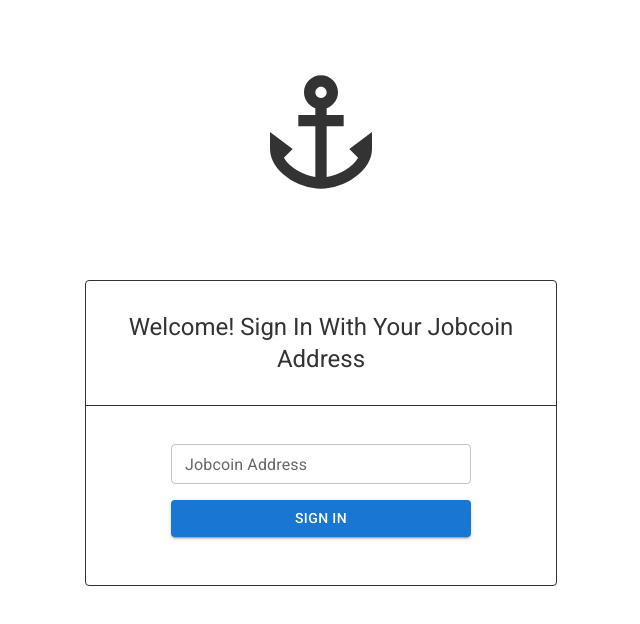
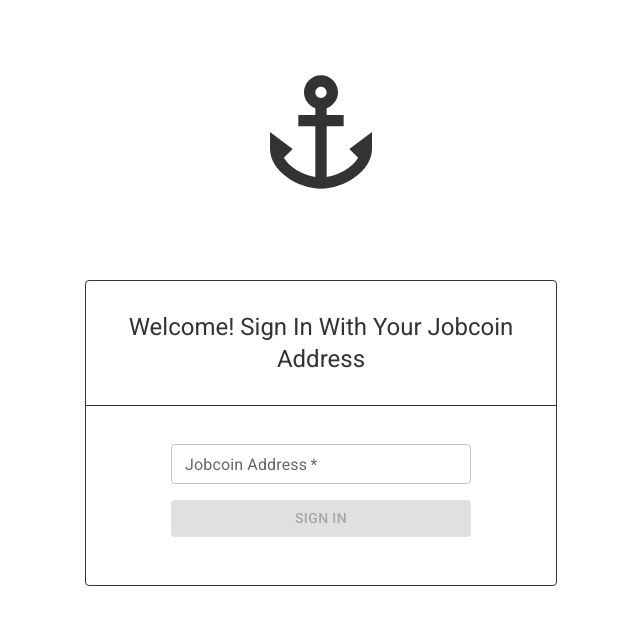
Before and after one commit to EnshaednHiker/jobcoin, a Next.js app: page / in a window 1280 px wide. Shown: the top 624 px of the page, without its empty margins (319-959 px from the left). Built offline with nearby package versions, Linux system fonts and the light colour scheme.

Commit message:
full functionality and API calls done on the sign in page

```diff
--- a/components/NavigationBar/index.tsx
+++ b/components/NavigationBar/index.tsx
@@ -4,7 +4,6 @@ import Box from "@mui/material/Box";
 import Toolbar from "@mui/material/Toolbar";
 import Typography from "@mui/material/Typography";
 import Button from "@mui/material/Button";
-import AccountCircleRoundedIcon from "@mui/icons-material/AccountCircleRounded";
 import Link from "next/link";
 import { useRouter } from "next/router";
 
--- a/components/SignInPage/index.tsx
+++ b/components/SignInPage/index.tsx
@@ -1,7 +1,18 @@
+import {
+  ChangeEventHandler,
+  KeyboardEventHandler,
+  useCallback,
+  useState,
+} from "react";
 import type { NextPage } from "next";
 import Head from "next/head";
+import { useRouter } from "next/router";
 import Button from "@mui/material/Button";
 import TextField from "@mui/material/TextField";
+import escapeHtml from "escape-html";
+
+import { getAddress } from "../services";
+import { hasEscapedCharacter } from "../utilities";
 
 import {
   SignInWrapper,
@@ -12,6 +23,55 @@ import {
 } from "./styles";
 
 export const SignInPage: NextPage = () => {
+  const [address, setAddress] = useState("");
+  const [error, setError] = useState("");
+  const router = useRouter();
+  const { push } = router;
+
+  const signInOnClickHandler = useCallback(async () => {
+    try {
+      // we need to protect against XSS attacks by stripping out characters that can make html tags
+      const cleanAddress = escapeHtml(address.trim());
+      console.log("cleanedAddress", cleanAddress);
+
+      const response = await getAddress(cleanAddress);
+
+      if (response?.balance === "0" && response?.transactions?.length === 0) {
+        setError("Address does not exist.");
+      } else {
+        setError("");
+        push(`/send-page?address=${cleanAddress}`);
+      }
+    } catch (error) {
+      console.log("error", error);
+      setError("Something went wrong. Please try again.");
+    }
+  }, [address, push]);
+
+  const onChangeHandler = useCallback<
+    ChangeEventHandler<HTMLTextAreaElement | HTMLInputElement>
+  >((event) => {
+    const value = event.target.value;
+    setAddress(value);
+    if (hasEscapedCharacter(value)) {
+      setError("Cannot use characters <>&'\"\\/");
+    } else {
+      setError("");
+    }
+  }, []);
+
+  const onKeypressHandler = useCallback<KeyboardEventHandler<HTMLDivElement>>(
+    (event) => {
+      if (event.key === "Enter") {
+        event.preventDefault();
+        if (!hasEscapedCharacter(address)) {
+          signInOnClickHandler();
+        }
+      }
+    },
+    [address, signInOnClickHandler]
+  );
+
   return (
     <>
       <Head>
@@ -35,13 +95,26 @@ export const SignInPage: NextPage = () => {
           </StyledTypography>
           <StyledForm>
             <TextField
+              error={error.length > 0}
               fullWidth
+              helperText={error}
               id="outlined-basic"
               label="Jobcoin Address"
+              onChange={onChangeHandler}
+              onKeyPress={onKeypressHandler}
+              required
               size="small"
+              value={address}
               variant="outlined"
             />
-            <Button fullWidth sx={{ mt: "1rem" }} variant="contained">
+            <Button
+              disabled={address.length < 1 || hasEscapedCharacter(address)}
+              fullWidth
+              onClick={signInOnClickHandler}
+              sx={{ mt: "1rem" }}
+              type="button"
+              variant="contained"
+            >
               Sign In
             </Button>
           </StyledForm>
--- /dev/null
+++ b/components/services.ts
@@ -0,0 +1,27 @@
+import ky from "ky-universal";
+
+interface Transaction {
+  amount: string;
+  /**
+   * in the event the recipient received Jobcoin from the management system directly, there is no fromAddress
+   */
+  fromAddress?: string;
+
+  /**
+   * string is in the the form of UTC time format
+   */
+  timestamp: string;
+  toAddress: string;
+}
+
+interface AddressResponse {
+  balance: string;
+  transactions: Transaction[];
+}
+
+export const getAddress = async (
+  address: string
+): Promise<AddressResponse | undefined> =>
+  await ky
+    .get(`http://jobcoin.gemini.com/graph-sprinkler/api/addresses/${address}`)
+    .json();
--- /dev/null
+++ b/components/utilities.ts
@@ -0,0 +1,4 @@
+export const hasEscapedCharacter = (textString: string) => {
+  const regex = /[<>&'"\\/]/g;
+  return regex.test(textString);
+};
--- a/package.json
+++ b/package.json
@@ -15,12 +15,16 @@
     "@mui/material": "^5.2.6",
     "@nivo/core": "^0.76.0",
     "@nivo/line": "^0.76.0",
+    "escape-html": "^1.0.3",
+    "ky": "^0.28.7",
+    "ky-universal": "^0.9.1",
     "next": "12.0.7",
     "normalize.css": "^8.0.1",
     "react": "17.0.2",
     "react-dom": "17.0.2"
   },
   "devDependencies": {
+    "@types/escape-html": "^1.0.1",
     "@types/node": "17.0.5",
     "@types/react": "17.0.38",
     "eslint": "8.5.0",
```
Also changed, not shown: 1 other file (tests, documents, lock files or other folders).
